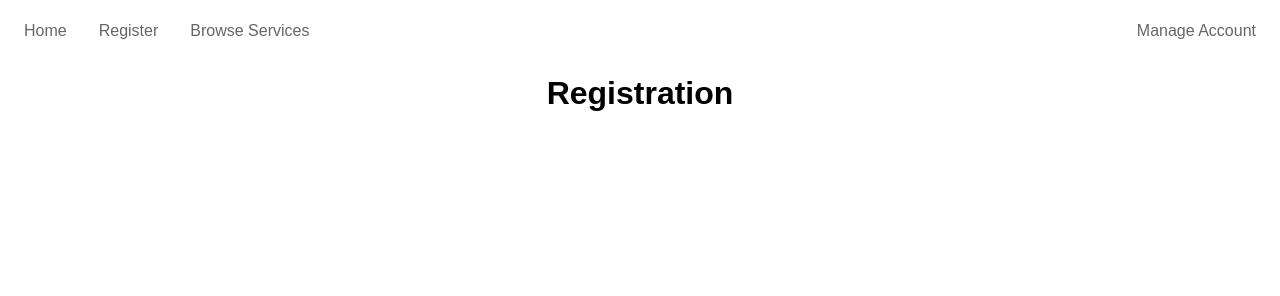
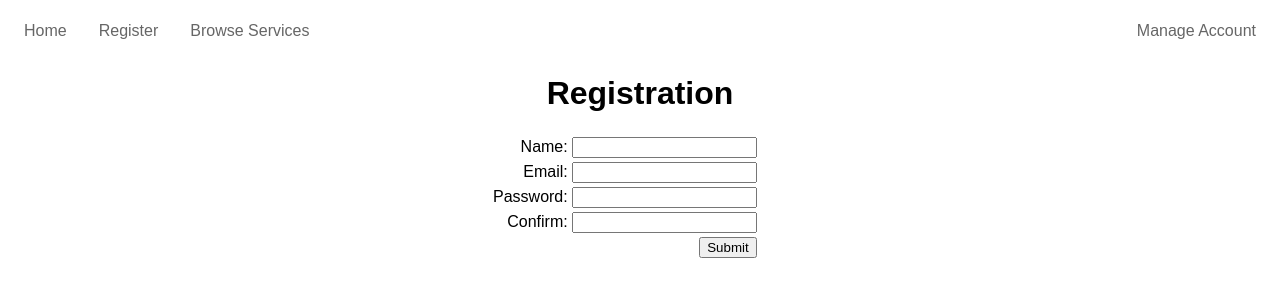
Before and after one commit to GYMT1314/KIT202-Assignment1, a plain HTML site: page registration.html in a window 1280 px wide. Drawn offline with Linux system fonts and the light colour scheme.

Commit message:
updated registration

```diff
--- a/registration.html
+++ b/registration.html
@@ -36,6 +36,37 @@ e.g. password, anything else needed
       <h1>Registration</h1>
     </header>
     <main>
+	<div class="form-container">
+		<form>
+			<table>
+				<tr>
+					<td><label for="fname">Name:</label></td>
+					<td><input type="text" id="fname" name="fname"></td>
+				</tr>
+
+				<tr>
+					<td><label for="email">Email:</label></td>
+					<td><input type="email" id="email" name="email"  pattern="[a-z0-9._%+-]+@[a-z0-9.-]+\.[a-z]{2,}$"></td>
+				</tr>
+
+				<tr>
+					<td><label for="pwd">Password:</label></td>
+					<td><input type="password" id="pwd" name="pwd" pattern="(?=.*\d).{6,8}" title="6 – 8 characters with at least one number."></td>
+				</tr>
+
+				<tr>
+					<td><label for="pwd">Confirm:</label></td>
+					<td><input type="password" id="cpwd" name="cpwd" pattern="(?=.*\d).{6,8}" title="6 – 8 characters with at least one number."></td>
+				</tr>
+
+				<tr>
+					<td></td>
+					<td><input type="submit" value="Submit"></td>
+				</tr>
+
+			</table>
+		</form>
+	</div>
 
     </main>
     <script>
--- a/style.css
+++ b/style.css
@@ -34,6 +34,12 @@ li a:hover {
 
 
 h1 {
-  text-align: center;
+	text-align: center;
 
 }
+
+.form-container {
+	max-width: 300px;
+	margin: auto;
+	text-align: right;
+}
```
